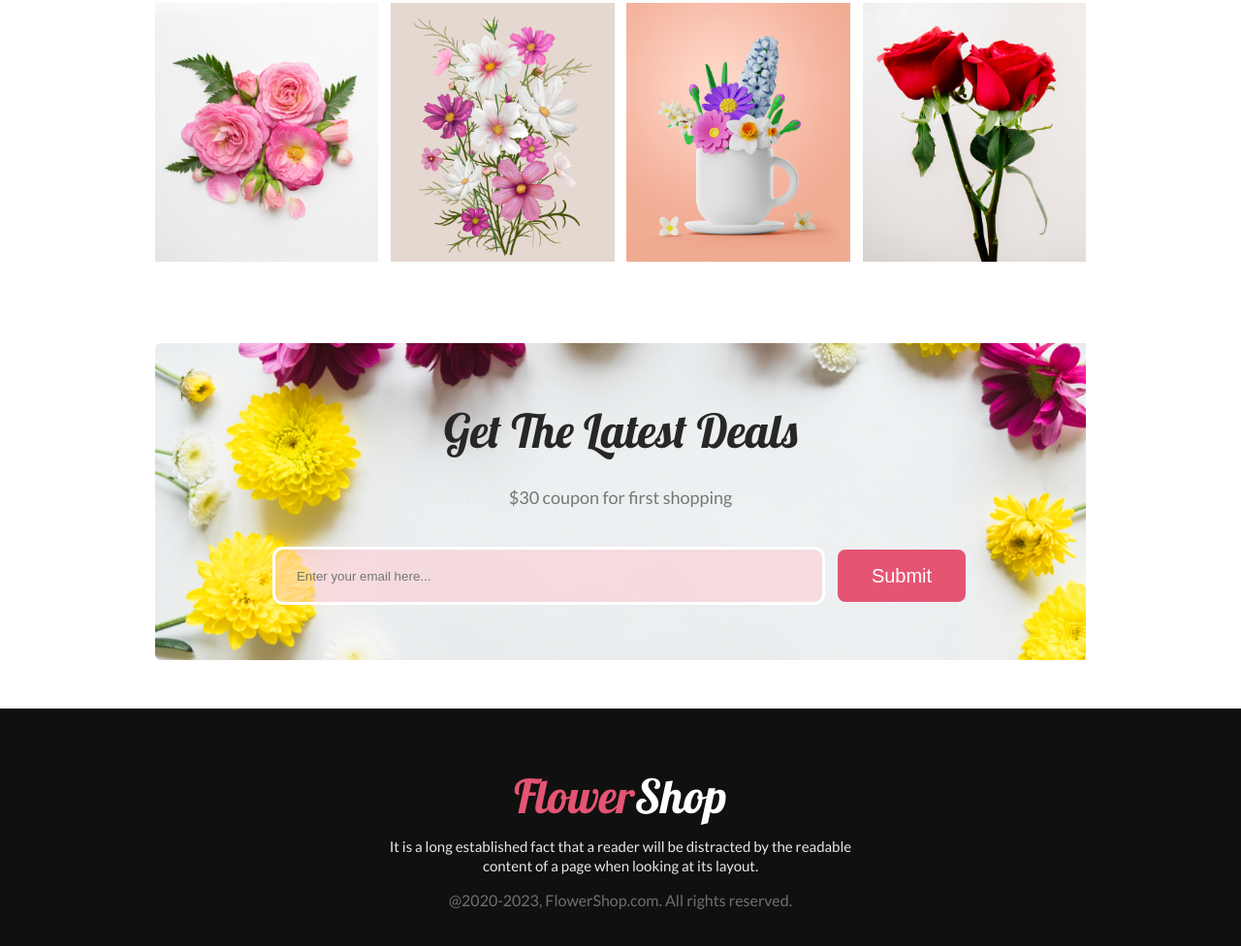
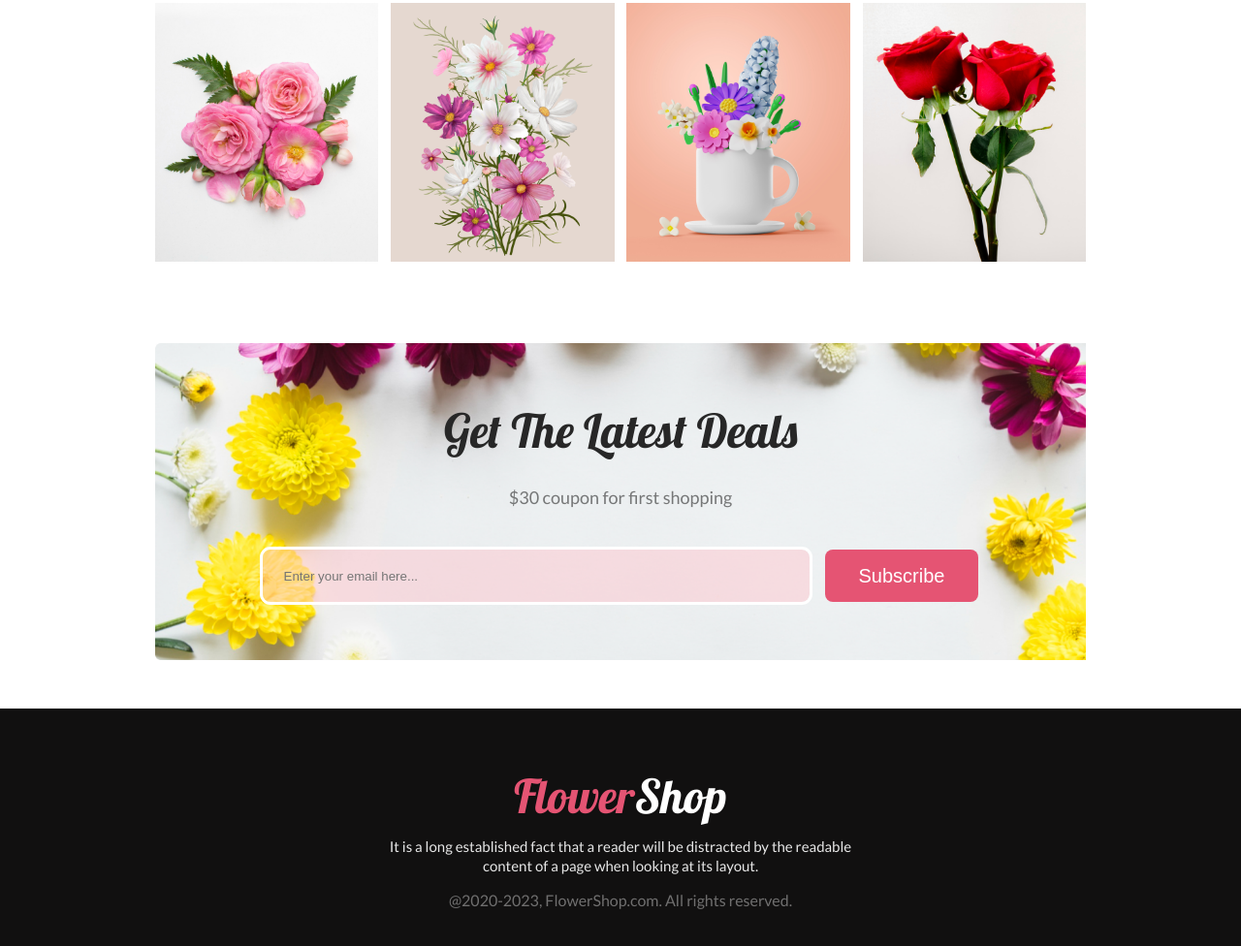
Before and after one commit to ukayching-marma/flower-shop-assignment, a plain HTML site: page index.html in a window 1280 px wide. Shown: the part 3265-4241 px from the top of the page at 97% size. Drawn offline with Linux system fonts and the light colour scheme.

Commit message:
Subscribe it's not show for this reasion I have beeen changed again.

```diff
--- a/index.html
+++ b/index.html
@@ -261,7 +261,7 @@
                         <!-- Subscribe Form -->
                         <div class="subscribe-form">
                             <input type="email" name="email" id="email" placeholder="Enter your email here...">
-                            <input type="submit" value="Submit" class="submit">
+                            <input type="submit" value="Subscribe" class="submit">
                         </div>
                     </div>
                 </div>
```
